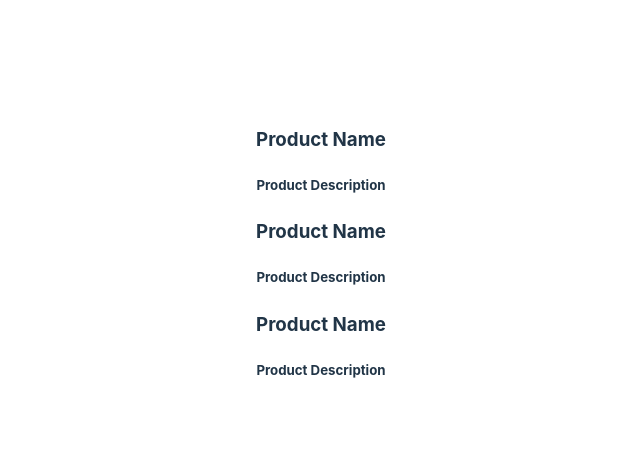
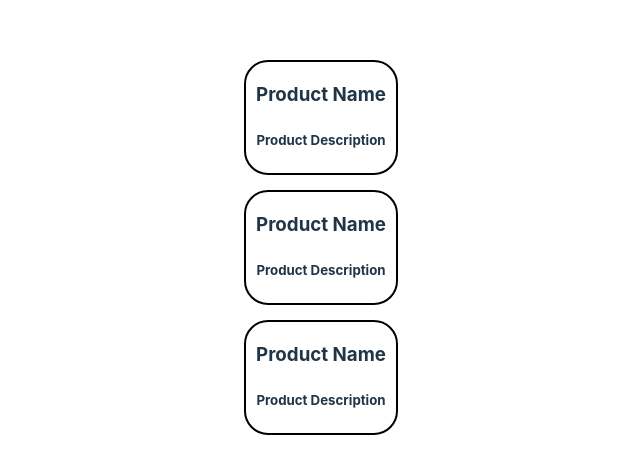
Before and after one commit to M-Ehtesham-Ul-Hassan-Malik/Learning-MERN-Stack, a React (Vite) app in the folder React/basic-react-app/: page / in a window 1280 px wide. Shown: the part 145-618 px from the top of the page, without its empty margins (319-959 px from the left). Built offline with nearby package versions, Linux system fonts and the light colour scheme.

Commit message:
style Product component

```diff
--- /dev/null
+++ b/React/basic-react-app/src/Product.css
@@ -0,0 +1,6 @@
+.Product{
+    border: 2px solid black;
+    border-radius: 24px;
+    margin-bottom: 15px;
+    padding: 0 10px 0 10px;
+}
--- a/React/basic-react-app/src/Product.jsx
+++ b/React/basic-react-app/src/Product.jsx
@@ -1,6 +1,8 @@
+import "./Product.css"
+
 function Product(){
     return(
-        <div>
+        <div className="Product">
         <h3>Product Name</h3>
         <h5>Product Description</h5>
         </div>
```
